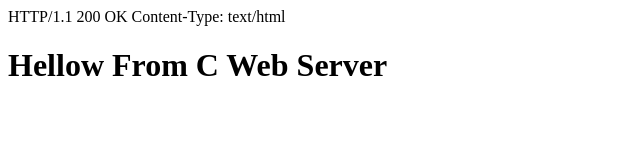
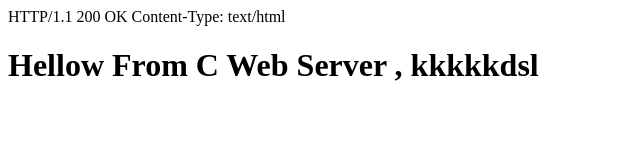
Before and after one commit to kkdhandhal/WEBSERVER, a plain HTML site: page index.html in a window 1280 px wide. Shown: the whole page, without its empty margins (0-640 px from the left). Drawn offline with Linux system fonts and the light colour scheme.

Commit message:
Update index.html

```diff
--- a/index.html
+++ b/index.html
@@ -7,8 +7,9 @@ Content-Type: text/html
     <head>
         <title>This is my first Web Server</title>
         <script scr="JS/main.js"></script>
+
     </head>
     <body>
-        <h1> Hellow From C Web Server</h1>
+        <h1> Hellow From C Web Server , kkkkkdsl</h1>
     </body>
 </html>
```
